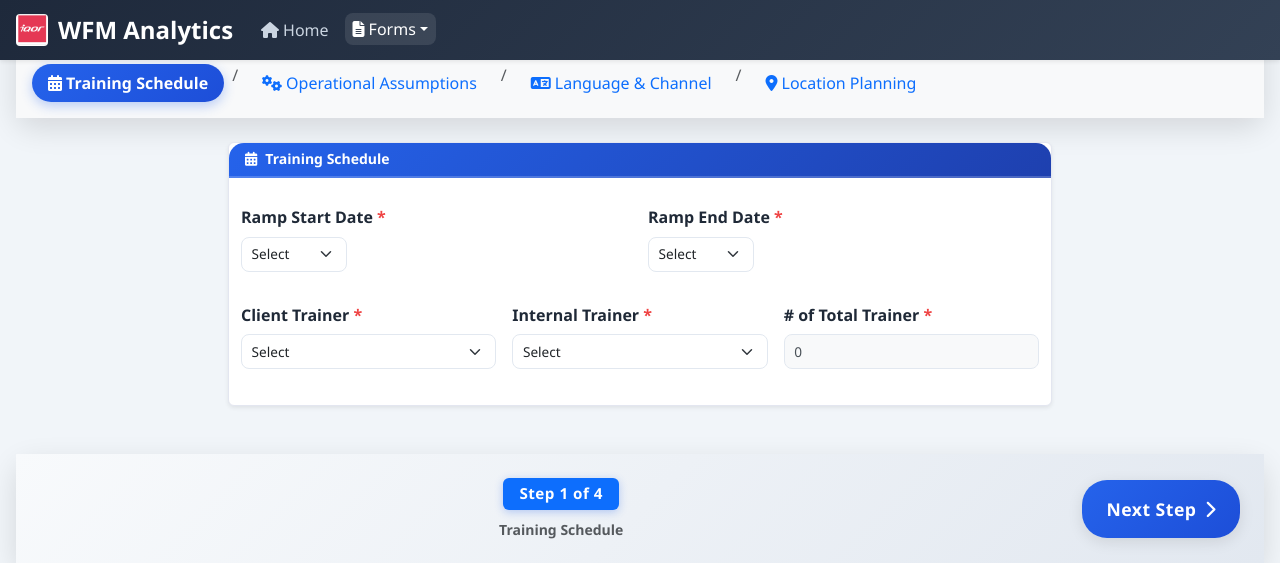
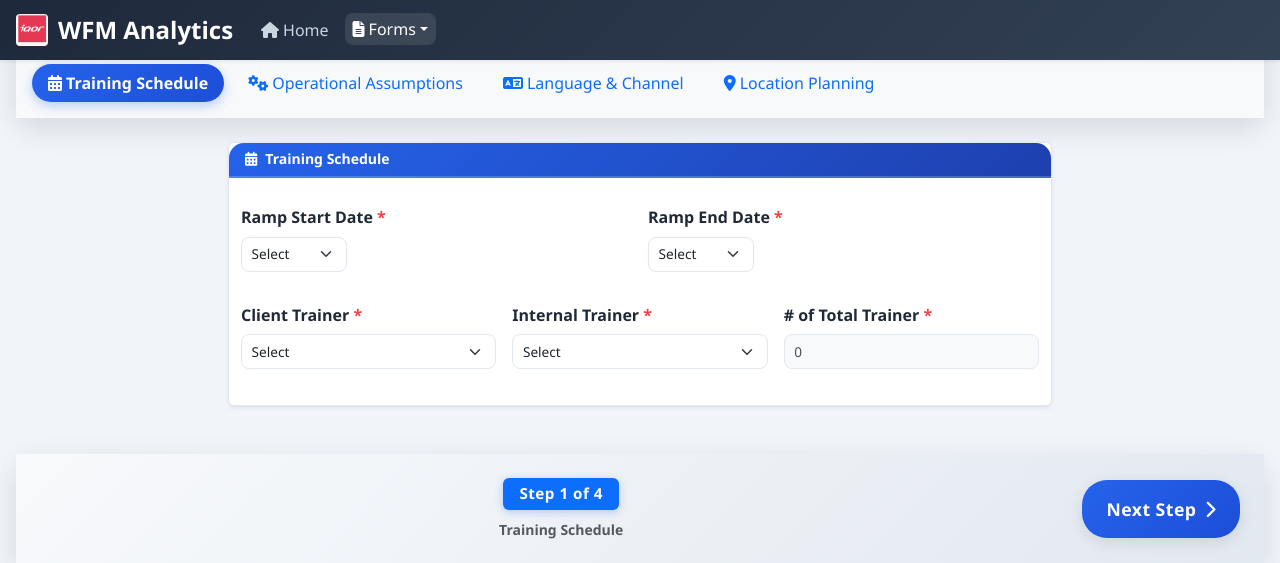
Before and after one commit to srikanth-vn81/Ramp-FormReviseddocker, a Flask app: page /ramp-form/step/1 in a window 1280 px wide. Shown: the top 563 px of the page. Run offline with Flask 3, Linux system fonts and the light colour scheme.

Commit message:
Remove breadcrumb separators for a cleaner interface
Update static/css/styles.css to remove breadcrumb separators by setting content to none.

Replit-Commit-Author: Agent
Replit-Commit-Session-Id: 51c6753c-f79c-48db-9296-dc9696b1e227
Replit-Commit-Checkpoint-Type: full_checkpoint
Replit-Commit-Screenshot-Url: https://storage.googleapis.com/screenshot-production-us-central1/f8919e35-9627-440d-9d19-d1f1577be8db/51c6753c-f79c-48db-9296-dc9696b1e227/N2IQ6vW

```diff
--- a/static/css/styles.css
+++ b/static/css/styles.css
@@ -1043,6 +1043,15 @@ html, body {
     color: white !important;
 }
 
+/* Remove breadcrumb separators completely */
+.breadcrumb-item + .breadcrumb-item::before {
+    content: none !important;
+}
+
+.breadcrumb-item::before {
+    content: none !important;
+}
+
 /* Enhanced Button Styling */
 .btn-lg {
     border-radius: 25px;
```
Also changed, not shown: attached_assets/image_1757864864476.png (added), attached_assets/image_1757864899292.png (added), 1 other file.
